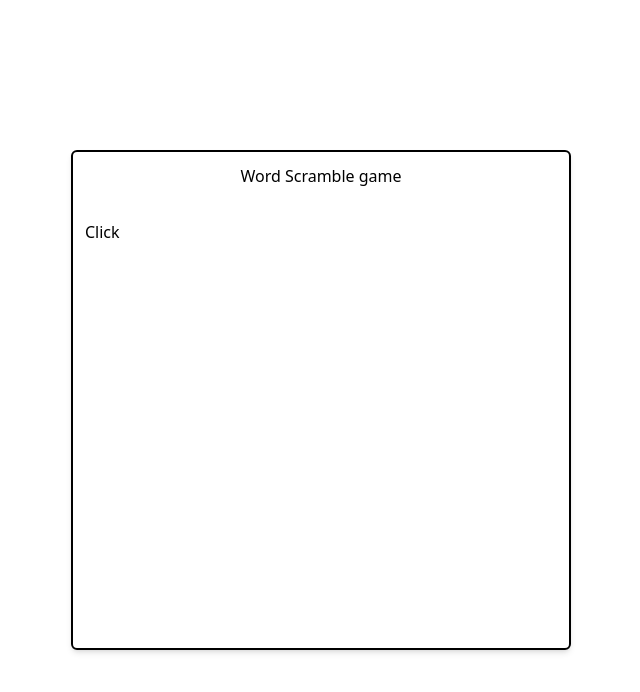
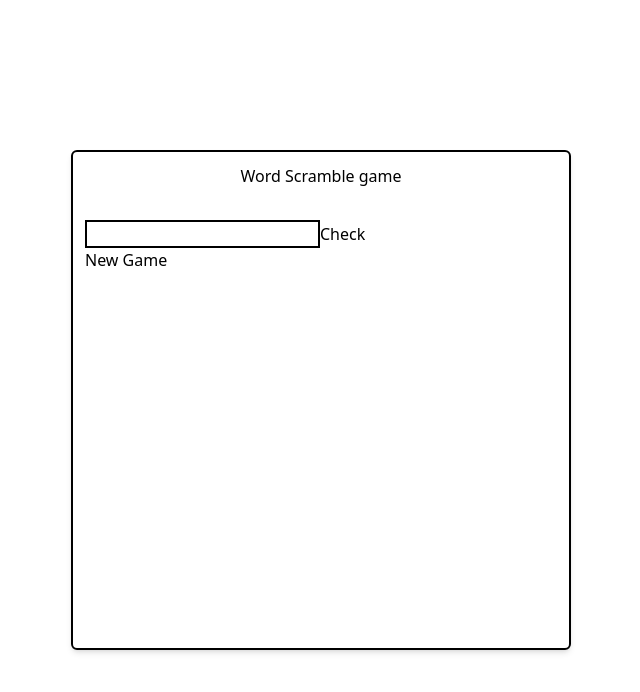
Before and after one commit to MaseCodes20/word-scramble-game, a React (Vite) app: page / in a window 1280 px wide. Shown: the top 692 px of the page, without its empty margins (319-959 px from the left). Built offline with nearby package versions, Linux system fonts and the light colour scheme.

Commit message:
User word input

```diff
--- a/src/components/Game.tsx
+++ b/src/components/Game.tsx
@@ -31,6 +31,7 @@ function Game() {
   const newGame = () => {
     setCorrectWord("");
     setScambledWord("");
+    setWordInput("");
 
     const word = randomWord();
     setCorrectWord(word);
@@ -50,10 +51,8 @@ function Game() {
         <div className="flex items-center justify-center gap-4">
           {correctWord.split("").map((letter, index) => {
             return (
-              <div
-                key={`${letter}_${indexedDB}`}
-                className="w-10 h-20 bg-gray-300"
-              >
+              <div key={`${letter}_${index}`} className="w-10 h-20 bg-gray-300">
+                {" "}
                 {wordInput[index]}
               </div>
             );
@@ -62,9 +61,20 @@ function Game() {
 
         {/* Scrambled Word */}
         <div className="text-center my-5 text-2xl">{scrambledWord}</div>
+
         {/* word input */}
+        <div>
+          <input
+            type="text"
+            name="wordInput"
+            id="wordInput"
+            className="border-2 border-black"
+            onChange={(e) => setWordInput(e.target.value)}
+          />
+          <button>Check</button>
+        </div>
 
-        <button onClick={newGame}>Click</button>
+        <button onClick={newGame}>New Game</button>
       </div>
     </div>
   );
```
